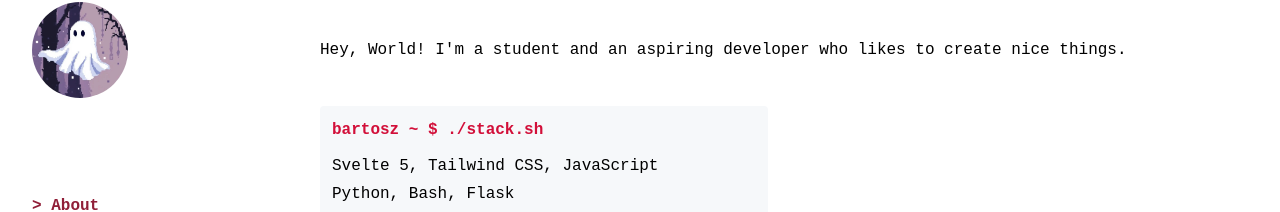
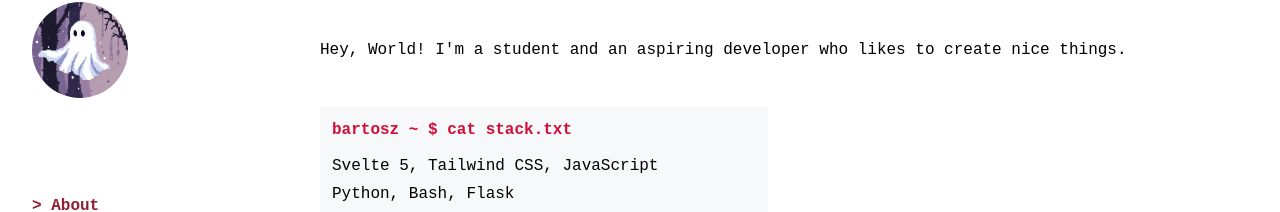
Before and after one commit to nocdn/portfolio, a Svelte app: page / in a window 1280 px wide. Shown: the part 182-394 px from the top of the page. Built offline with nearby package versions, Linux system fonts and the light colour scheme.

Commit message:
feat: changed command from ./stack.sh to cat stack.txt

```diff
--- a/src/About.svelte
+++ b/src/About.svelte
@@ -18,7 +18,7 @@
   // Function to simulate typing of the command
   function writeCommand() {
     let promptTextContent = commandPrompt;
-    const fullCommand = [" ./", "stack", ".sh"];
+    const fullCommand = [" cat ", "stack", ".txt"];
 
     // Remove the blinking cursor just before the command starts to appear
     document.getElementById("blinking-cursor").style.display = "none";
```
